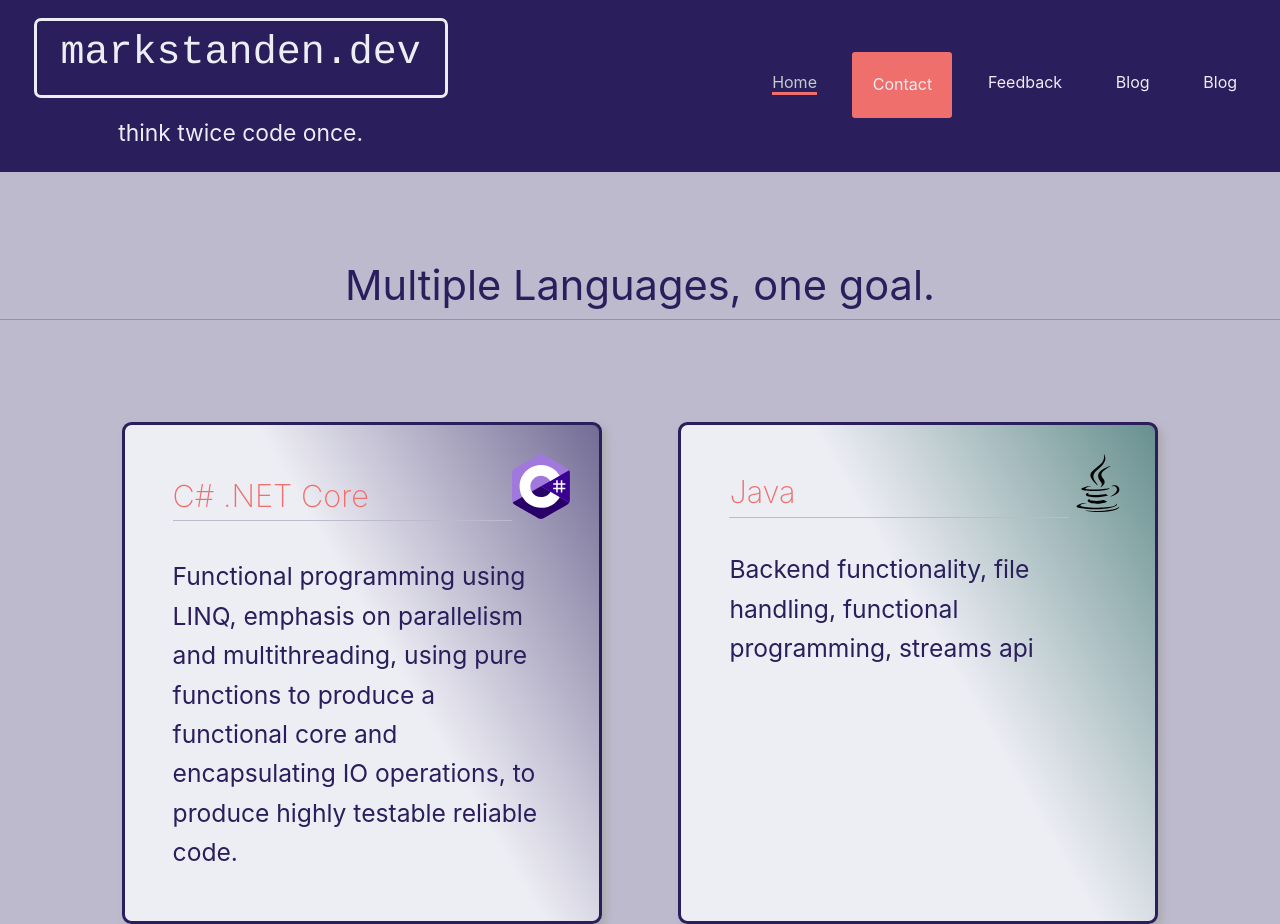
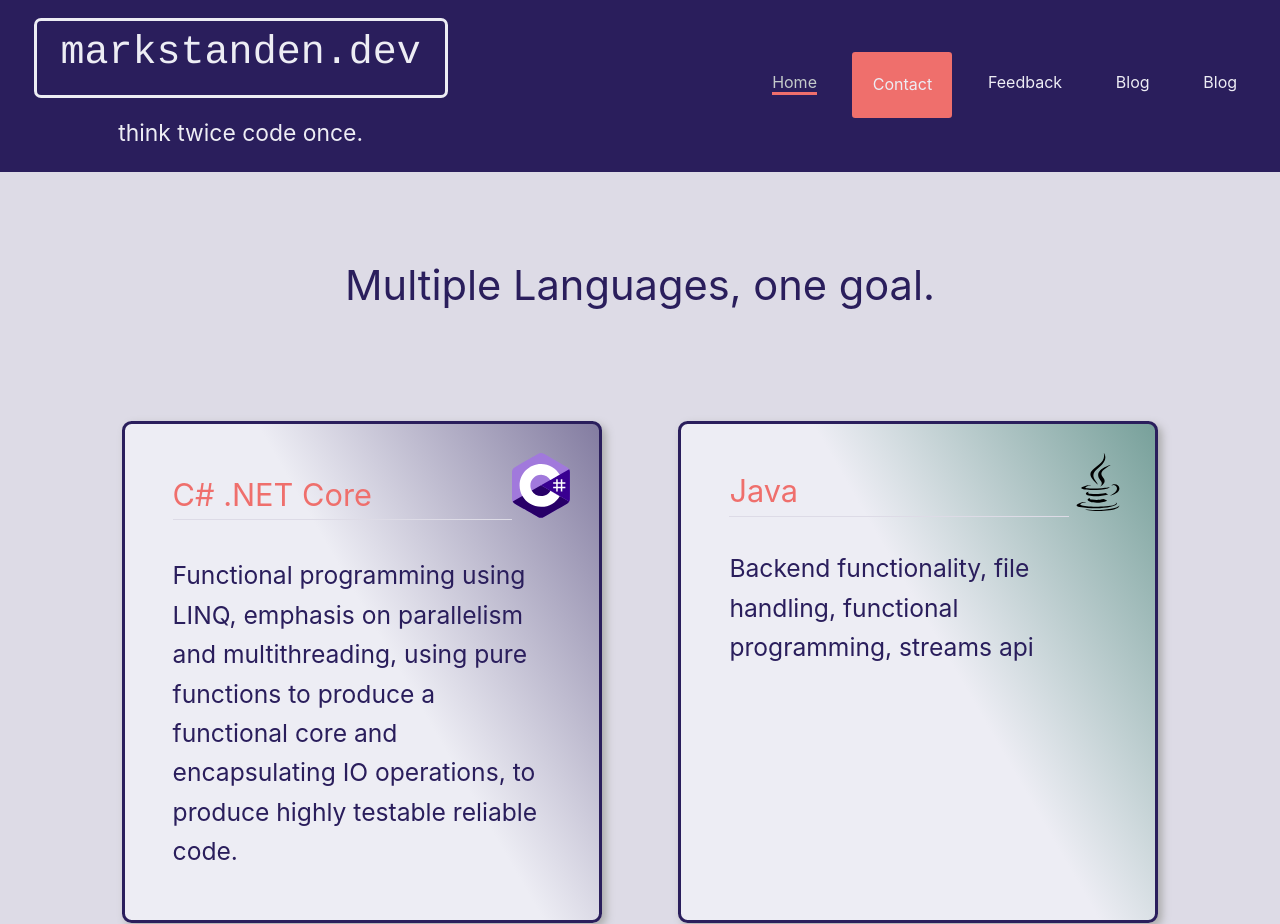
Before and after one commit to markstanden/markstanden-dev, a website: page web/index.html in a window 1280 px wide. Shown: the top 924 px of the page. Drawn offline with Linux system fonts and the light colour scheme.

Commit message:
updates to background color, header font sizes

```diff
--- a/web/styles/global.css
+++ b/web/styles/global.css
@@ -21,10 +21,8 @@ html {
 
 h2 {
 	background-color : inherit;
-	border-bottom    : 1px solid;
-	border-color     : var(--color-secondary);
 	color            : var(--color-primary);
-	font-size        : calc(1.4 * var(--fontsize-main));
+	font-size        : calc(1.5 * var(--fontsize-main));
 }
 
 h3 {
@@ -32,8 +30,8 @@ h3 {
 	border-color  : var(--color-highlight);
 	color         : var(--color-secondary);
 
-	font-size     : calc(1.2 * var(--fontsize-main));
-	font-weight   : 200;
+	font-size     : calc(1.3 * var(--fontsize-main));
+	font-weight   : 400;
 }
 
 body {
--- a/web/styles/logo.css
+++ b/web/styles/logo.css
@@ -47,8 +47,7 @@
 }
 
 .logo-title:hover {
-	color     : var(--color-logo-secondary);
-	transform : translate(0px, -2px);
+	color : var(--color-logo-secondary);
 }
 
 .logo-title:hover > h1,
--- a/web/styles/theme.css
+++ b/web/styles/theme.css
@@ -1,39 +1,39 @@
 :root {
-   /* Colour palette via coolors.co
-   https://coolors.co/0a0f0d-2a1e5c-6290c8-12664f-bb0a21-ef6f6c-e3b505-bdbace-c4cbca-ededf4
-   */
-   --paradise-pink: #ee4266ff;
-   --light-coral: #ef6f6c;
-   --russian-violet: #2a1e5cff;
-   --lavender-grey: #bdbace;
-   --rich-black-fogra-39: #0a0f0dff;
-   --silver-sand: #c4cbcaff;
-   --ghost-white: #ededf4;
-   --light-sea-green: #3cbbb1ff;
-
-   /* Colours */
-   --color-primary: var(--russian-violet);
-   --color-secondary: var(--light-coral);
-   --color-highlight: var(--lavender-grey);
+	/* Colour palette via coolors.co
+	https://coolors.co/0a0f0d-2a1e5c-6290c8-12664f-bb0a21-ef6f6c-e3b505-bdbace-c4cbca-ededf4
+	*/
+	--color-black             : var(--rich-black-fogra-39);
+	--rich-black-fogra-39     : #0a0f0dff;
+	--code-color              : var(--color-secondary);
+	--light-coral             : #ef6f6c;
+	--font-family-mono        : "input", "MonoLisa", "Fira Code",
+	"Lucida Mono", ui-monospace, Courier, monospace;
+	--font-family-sans        : "Inter", Tahoma, Impact, sans-serif;
+	--color-grey              : var(--silver-sand);
+	--lavender-grey           : #d1cfdd;
+	--fontsize-header         : 1.6rem;
+	/* Colours */
+	--line-height             : 1.6;
+	--color-highlight         : var(--lavender-web);
+	--fontsize-main           : 1rem;
 
 
-   --color-white: var(--ghost-white);
-   --color-black: var(--rich-black-fogra-39);
-   --color-grey: var(--silver-sand);
-   --color-shadow: #aaaaaa;
+	--paradise-pink           : #ee4266ff;
+	--color-primary           : var(--russian-violet);
+	--silver-sand             : #c4cbcaff;
+	--light-sea-green         : #3cbbb1ff;
 
-   --code-color: var(--color-secondary);
+	--color-secondary         : var(--light-coral);
 
-   --font-family-sans: 'Inter', Tahoma, Impact, sans-serif;
-   --font-family-mono: 'input', 'MonoLisa', 'Fira Code',
-      'Lucida Mono', ui-monospace, Courier, monospace;
-   --fontsize-main: 1rem;
-   --fontsize-section-header: 2rem;
-   --fontsize-header: 1.6rem;
+	--fontsize-section-header : 2rem;
+	--color-shadow            : #aaaaaa;
+	--russian-violet          : #2a1e5cff;
+	--lavender-web            : #dddbe6;
+	--color-white             : var(--ghost-white);
 
-   --line-height: 1.6;
+	--ghost-white             : #ededf4;
 }
 
 body {
-   font-family: var(--font-family-sans);
+	font-family : var(--font-family-sans);
 }
```
